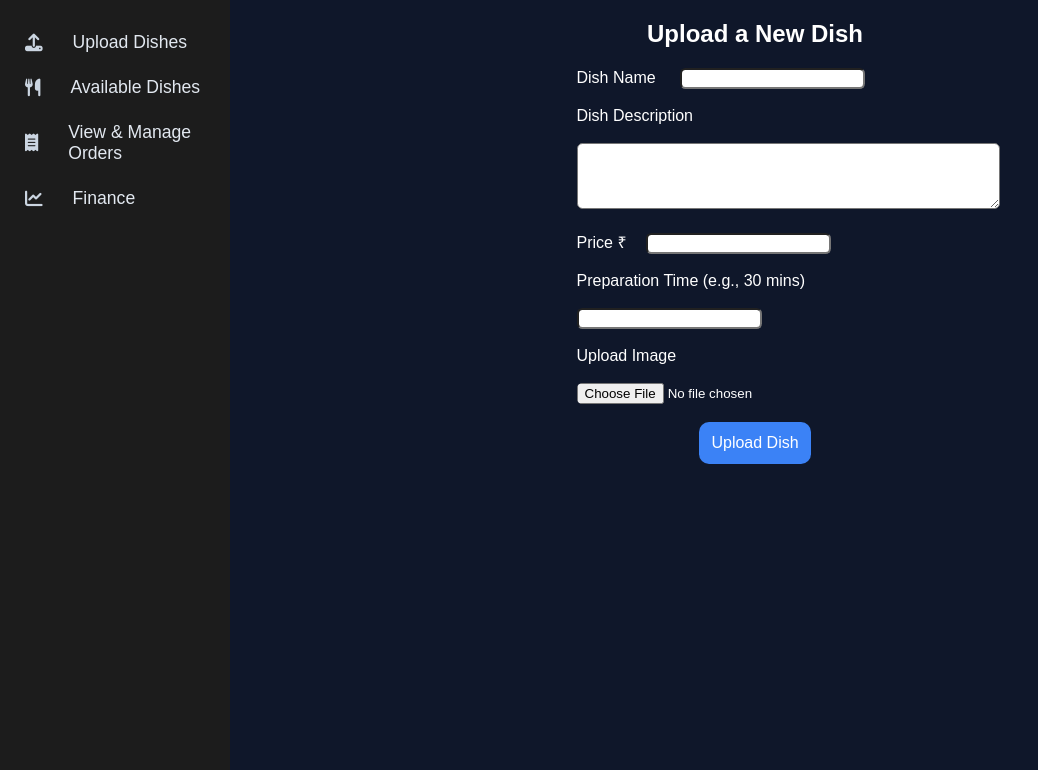
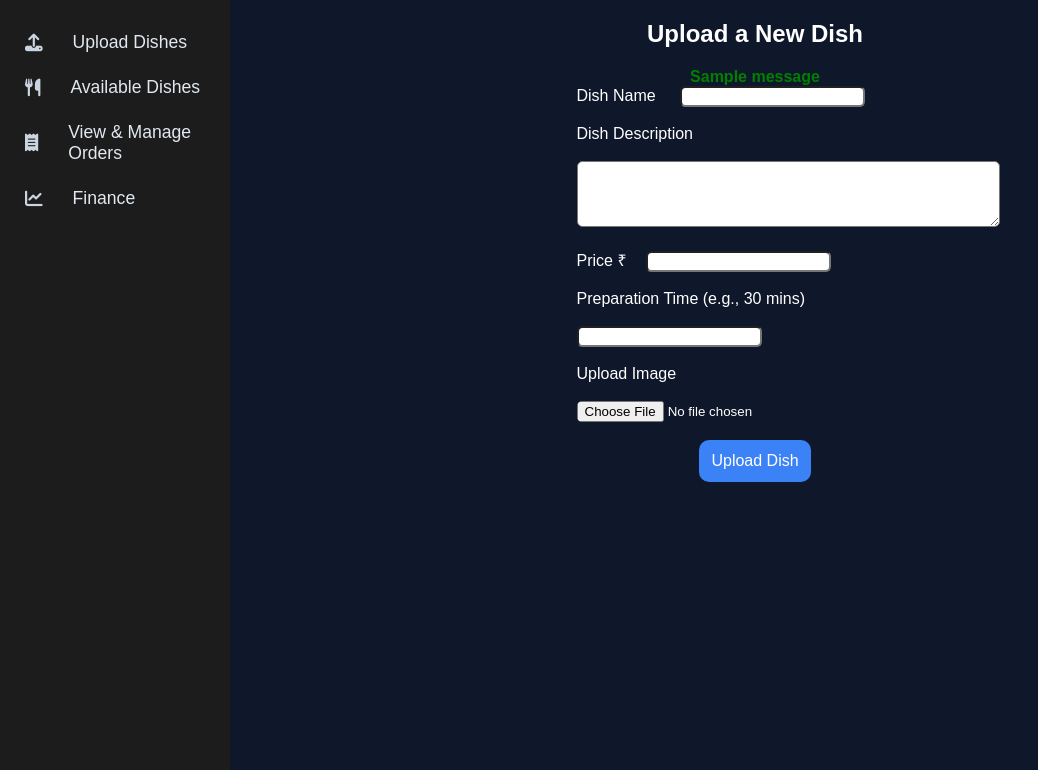
Before and after one commit to meghanareddyvanteru/homebite, a Flask app: page /chef/upload in a window 1280 px wide. Shown: the part 54-824 px from the top of the page, without its empty margins (0-1038 px from the left). Run offline with Flask 3, Linux system fonts and the light colour scheme; a user stored in the database is signed in; one stand-in notice (Sample message) is shown.

Commit message:
New flash messages

```diff
--- a/app.py
+++ b/app.py
@@ -33,7 +33,6 @@ def chef_signup():
         try:
             c.execute("INSERT INTO chefs (name, email, password) VALUES (?, ?, ?)", (name, email, password))
             conn.commit()
-            flash("Signup successful! Please log in.", "success")
             return redirect('/chef/login')
         except:
             flash("Email already exists.", "danger")
@@ -54,7 +53,6 @@ def chef_login():
 
         if chef and check_password_hash(chef[3], password):
             session['chef_id'] = chef[0]
-            flash("Login successful!", "success")
             return redirect('/chef/dashboard')
         else:
             flash("Invalid email or password.", "danger")
@@ -98,7 +96,7 @@ def upload_dish():
             ''', (session['chef_id'], name, description, price, prep_time, image_filename))
             conn.commit()
             conn.close()
-
+            flash("Dish uploaded successfully!", "success")
             return redirect('/chef/upload')
         else:
             flash("Invalid image file. Please upload a PNG, JPG, JPEG, or GIF.", "danger")
@@ -180,8 +178,6 @@ def manage_orders():
     chef_id = session['chef_id']
     conn = sqlite3.connect('database.db')
     c = conn.cursor()
-
-    # Fetch pending orders
     c.execute('''
         SELECT orders.id, orders.customer_name, orders.customer_email,
                orders.quantity, orders.status, dishes.name as dish_name
@@ -190,8 +186,6 @@ def manage_orders():
         WHERE dishes.chef_id = ? AND orders.status != 'Completed'
     ''', (chef_id,))
     pending_orders = c.fetchall()
-
-    # Fetch completed orders
     c.execute('''
         SELECT orders.id, orders.customer_name, orders.customer_email,
                orders.quantity, orders.status, dishes.name as dish_name
@@ -323,8 +317,6 @@ def chef_finance():
     chef_id = session['chef_id']
     conn = sqlite3.connect('database.db')
     c = conn.cursor()
-
-    # Get all completed orders linked to this chef
     c.execute('''
         SELECT d.name, o.quantity, d.price, (o.quantity * d.price) AS total,
                o.customer_name, o.timestamp
@@ -341,7 +333,5 @@ def chef_finance():
 @app.route('/about')
 def about():
     return render_template('about.html')
-
-
 if __name__ == '__main__':
     app.run(debug=True)
--- a/init_db.py
+++ b/init_db.py
@@ -29,8 +29,6 @@ CREATE TABLE IF NOT EXISTS dishes (
 )
 ''')
 print("Dishes table created.")
-
-# Recreate it with updated schema
 cursor.execute('''
 CREATE TABLE IF NOT EXISTS orders (
     id INTEGER PRIMARY KEY AUTOINCREMENT,
--- a/templates/chef_template.html
+++ b/templates/chef_template.html
@@ -90,6 +90,16 @@
             overflow-y: auto;
             height: 100%;
         }
+        .flash-message.success {
+    color: green;
+    font-weight: bold;
+    text-align: center;
+}
+.flash-message.danger {
+    color: red;
+    font-weight: bold;
+    text-align: center;
+}
     </style>
 </head>
 <body>
--- a/templates/customer_signup.html
+++ b/templates/customer_signup.html
@@ -49,6 +49,7 @@ button{
     <div class="box">
         <h2>Signup</h2>
         {% if error %}<p class="error">{{ error }}</p>{% endif %}
+
         <form method="POST" action="/customer_signup">
             <input type="text" name="name" placeholder="Enter Name" required>
             <input type="email" name="email" placeholder="Enter Email" required>
--- a/templates/upload_dish.html
+++ b/templates/upload_dish.html
@@ -2,6 +2,16 @@
 
 {% block content %}
 <h2 style="text-align: center;">Upload a New Dish</h2>
+{% with messages = get_flashed_messages(with_categories=true) %}
+  {% if messages %}
+    {% for category, message in messages %}
+      <div class="flash-message {{ category }}">
+        {{ message }}
+      </div>
+    {% endfor %}
+  {% endif %}
+{% endwith %}
+
 <div style="padding-left: 33%;">
 <form id="dishForm" method="POST" enctype="multipart/form-data">
     <label style="padding-right: 20px;">Dish Name</label>
```
Also changed, not shown: templates/customer_login.html (+8 -0 lines), database.db, uploads/apricot_delight.png (added).
